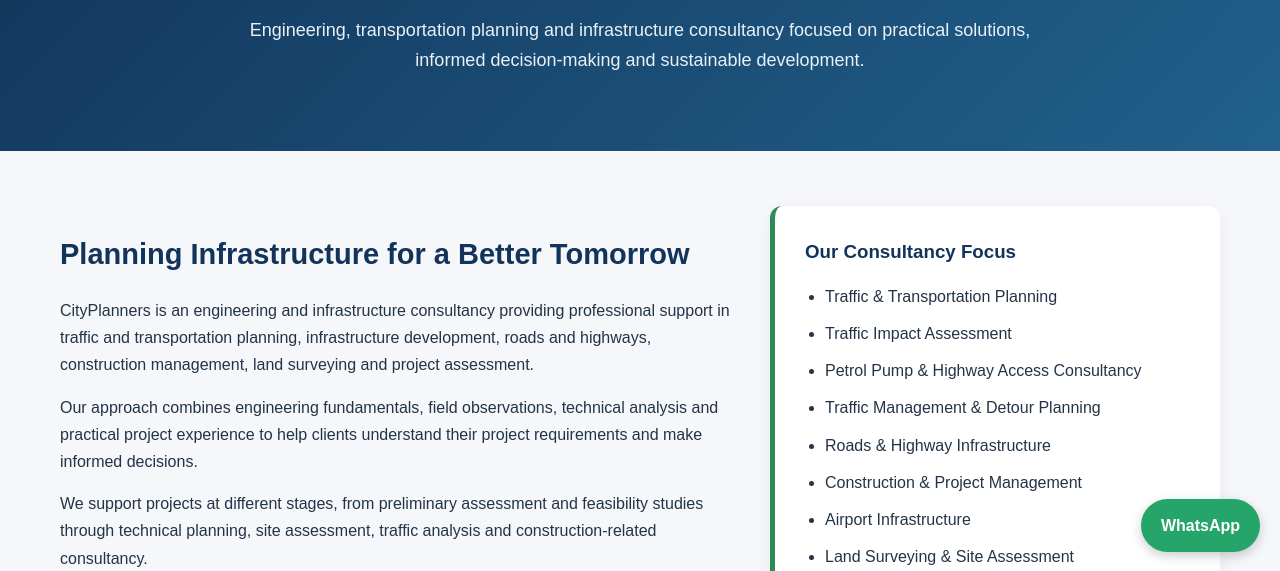
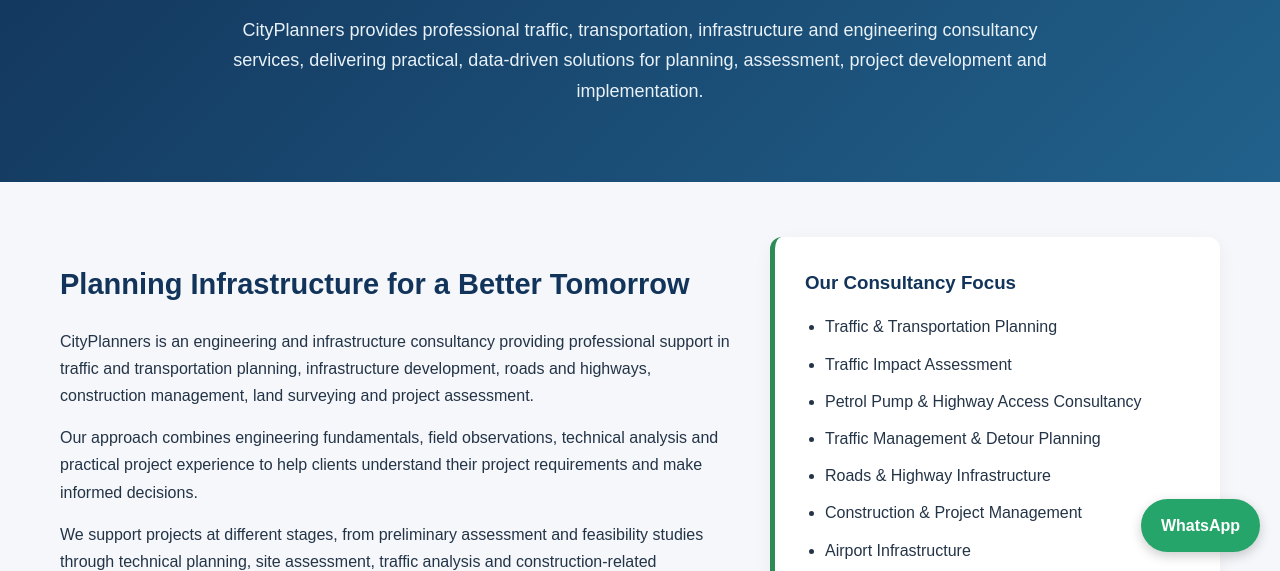
Before and after one commit to mohanambigapathi/cityplanners-india-web, a plain HTML site: page about.html in a window 1280 px wide. Shown: the part 228-799 px from the top of the page. Drawn offline with Linux system fonts and the light colour scheme.

Commit message:
Improve About page introduction

```diff
--- a/about.html
+++ b/about.html
@@ -349,9 +349,10 @@ footer a {
 <section class="hero">
     <h1>Planning Infrastructure for a Better Tomorrow.</h1>
     <p>
-        Engineering, transportation planning and infrastructure consultancy
-        focused on practical solutions, informed decision-making and
-        sustainable development.
+        CityPlanners provides professional traffic, transportation,
+infrastructure and engineering consultancy services, delivering
+practical, data-driven solutions for planning, assessment,
+project development and implementation.
     </p>
 </section>
 
```
